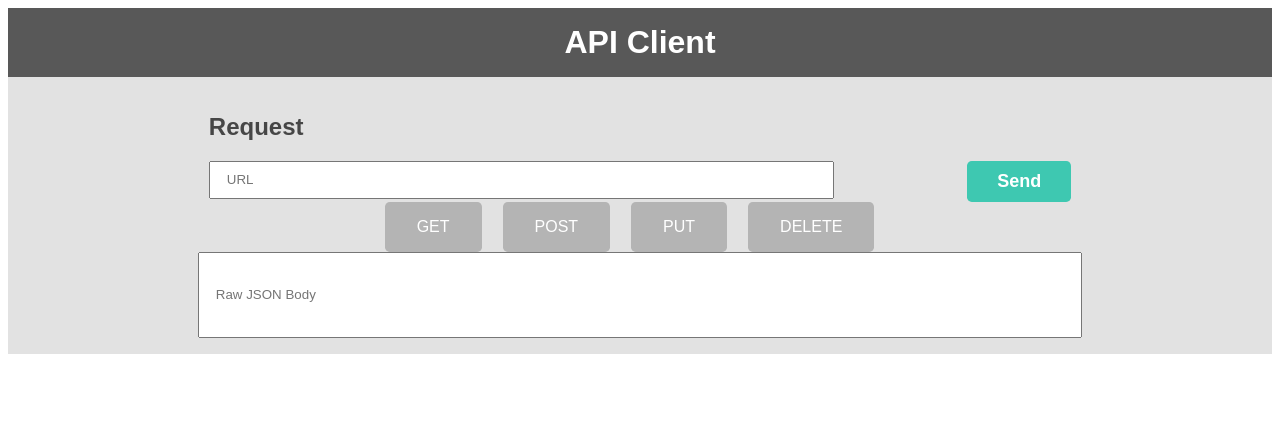
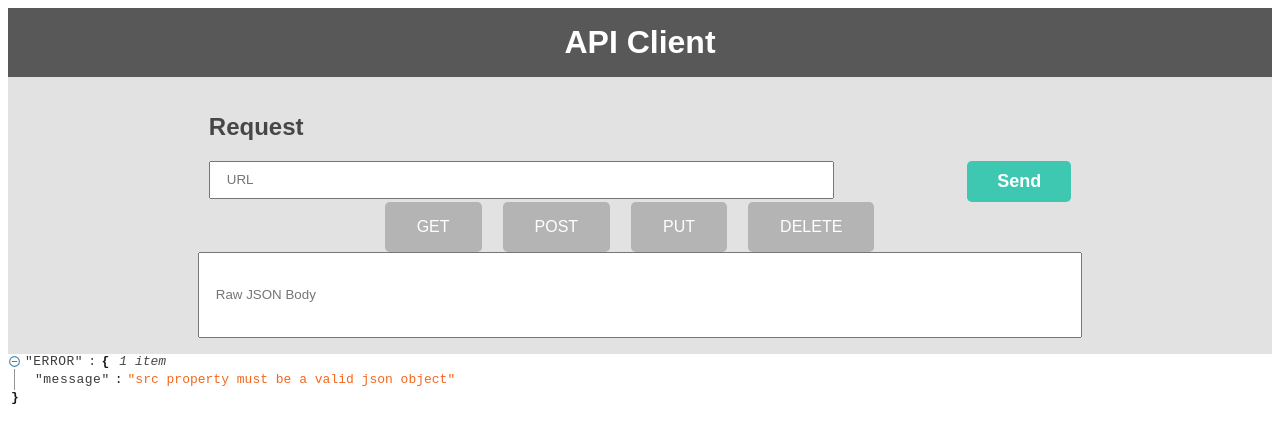
Before and after one commit to DannieSchu/api-client, a React app: page / in a window 1280 px wide. Shown: the top 442 px of the page. Built offline with nearby package versions, Linux system fonts and the light colour scheme.

Commit message:
display json in imported ReactJson component

```diff
--- a/package.json
+++ b/package.json
@@ -24,7 +24,9 @@
   "keywords": [],
   "author": "",
   "license": "ISC",
-  "dependencies": {},
+  "dependencies": {
+    "react-json-view": "^1.19.1"
+  },
   "devDependencies": {
     "@babel/core": "^7.9.6",
     "@babel/plugin-proposal-class-properties": "^7.8.3",
--- a/src/containers/ClientPage.jsx
+++ b/src/containers/ClientPage.jsx
@@ -1,11 +1,13 @@
-import React, { useState, useEffect } from 'react';
+import React, { useState } from 'react';
 import Form from '../components/Form/Form.jsx';
 import { apiData } from '../services/apiData.jsx';
+import ReactJson from 'react-json-view';
 
 const ClientPage = () => {
   const [method, setMethod] = useState('');
   const [url, setUrl] = useState('');
   const [json, setJson] = useState(null);
+  const [results, setResults] = useState(null);
 
   const handleUrlChange = ({ target }) => {
     setUrl(target.value);
@@ -21,7 +23,8 @@ const ClientPage = () => {
 
   const handleSubmit = e => {
     e.preventDefault();
-    apiData(url, method, json);
+    apiData(url, method, json)
+      .then(res => setResults(res));
   };
 
   return (
@@ -35,6 +38,10 @@ const ClientPage = () => {
         json={json}
         method={method}
         buttonText="Send" />
+      <ReactJson src={results} theme="bright:inverted"
+        iconStyle="circle"
+        displayDataTypes={false}
+      />
     </>
   );
 };
--- a/src/services/apiData.jsx
+++ b/src/services/apiData.jsx
@@ -1,4 +1,4 @@
 export const apiData = (url, method, json) => {
-  fetch(url, { method, json })
+  return fetch(url, { method, json })
     .then(res => res.json());
 };
```
Also changed, not shown: 1 other file (tests, documents, lock files or other folders).
